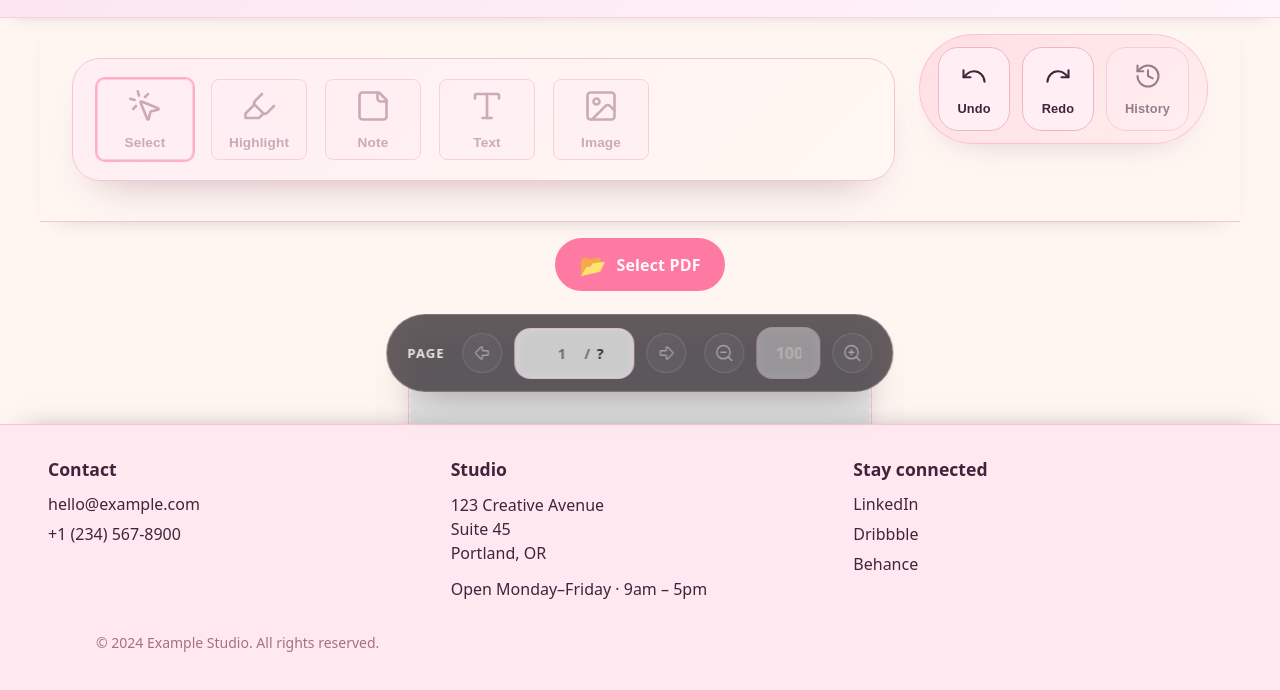
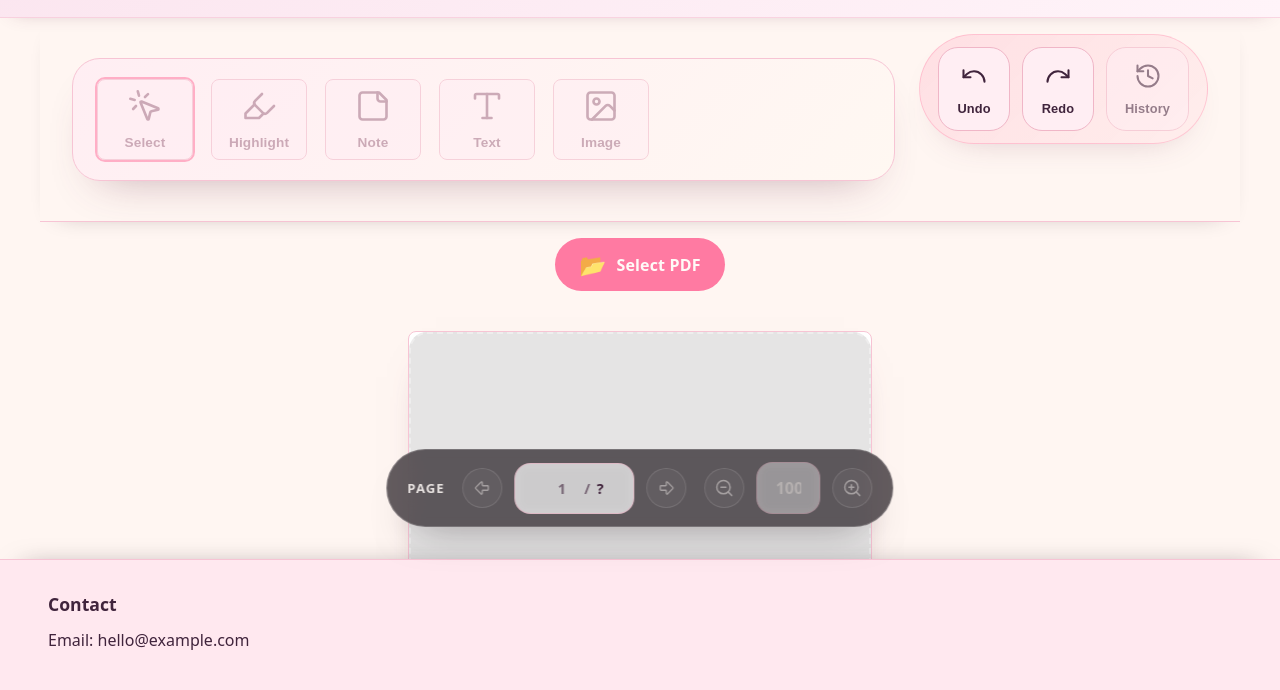
Before and after one commit to YAL-PJ/pdf-editor-vite, a website built with Vite: page index.html in a window 1280 px wide. Shown: the part 108-798 px from the top of the page. Built offline with nearby package versions, Linux system fonts and the light colour scheme.

Commit message:
Simplify footer to email only

```diff
--- a/index.html
+++ b/index.html
@@ -118,33 +118,11 @@
       <div class="site-footer__inner">
         <section class="site-footer__section" aria-labelledby="footer-contact">
           <h2 id="footer-contact" class="site-footer__title">Contact</h2>
-          <ul class="site-footer__list">
-            <li>
-              <a href="mailto:hello@example.com">hello@example.com</a>
-            </li>
-            <li>
-              <a href="tel:+12345678900">+1 (234) 567-8900</a>
-            </li>
-          </ul>
-        </section>
-
-        <section class="site-footer__section" aria-labelledby="footer-location">
-          <h2 id="footer-location" class="site-footer__title">Studio</h2>
-          <p class="site-footer__text">123 Creative Avenue<br />Suite 45<br />Portland, OR</p>
-          <p class="site-footer__text">Open Monday–Friday · 9am – 5pm</p>
-        </section>
-
-        <section class="site-footer__section" aria-labelledby="footer-links">
-          <h2 id="footer-links" class="site-footer__title">Stay connected</h2>
-          <ul class="site-footer__list">
-            <li><a href="#">LinkedIn</a></li>
-            <li><a href="#">Dribbble</a></li>
-            <li><a href="#">Behance</a></li>
-          </ul>
+          <p class="site-footer__text">
+            Email: <a href="mailto:hello@example.com">hello@example.com</a>
+          </p>
         </section>
       </div>
-
-      <p class="site-footer__note">© 2024 Example Studio. All rights reserved.</p>
     </footer>
 
     <!-- Vite entry -->
```
